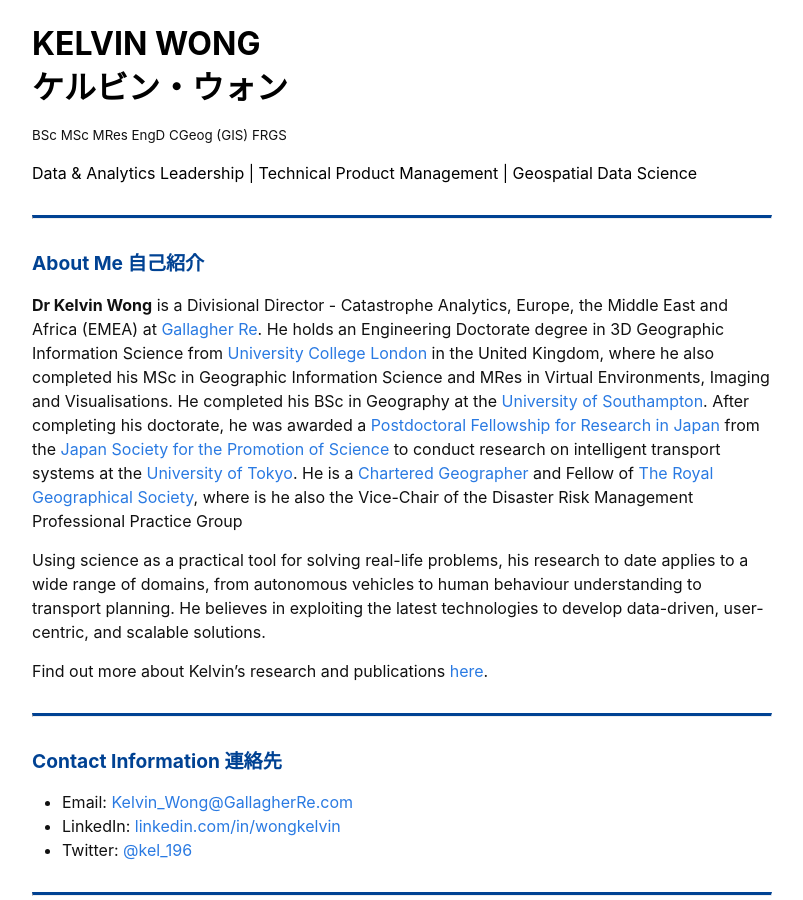
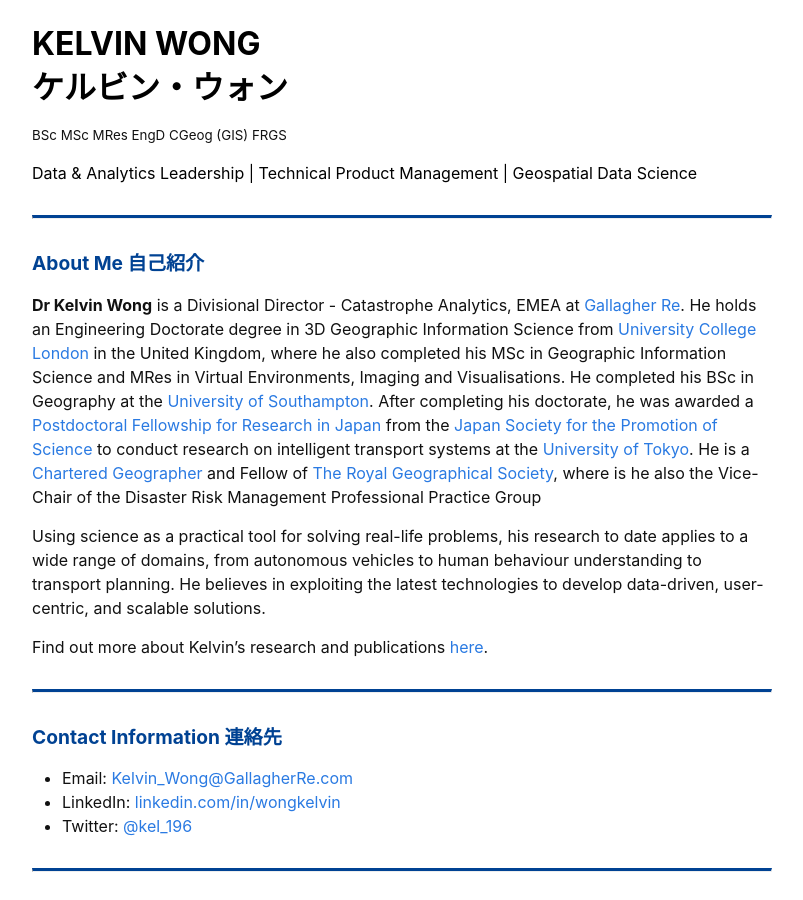
Before and after one commit to kel196/kel196.github.io, a Jekyll site: the page built from index.md, in a window 1280 px wide and 900 px high. Shown: the whole window, without its empty margins (238-1041 px from the left). Built offline with Jekyll 4.4.1, drawn with Linux system fonts in a browser that asks for light colours; our own code applies the rules of GitHub Pages for plain Markdown files.

Commit message:
Update index.md

```diff
--- a/index.md
+++ b/index.md
@@ -6,7 +6,7 @@
 
 ---
 ## About Me 自己紹介
-**Dr Kelvin Wong** is a Divisional Director - Catastrophe Analytics, Europe, the Middle East and Africa (EMEA) at [Gallagher Re](https://www.ajg.com/gallagherre/). He holds an Engineering Doctorate degree in 3D Geographic Information Science from [University College London](https://www.ucl.ac.uk/) in the United Kingdom, where he also completed his MSc in Geographic Information Science and MRes in Virtual Environments, Imaging and Visualisations. He completed his BSc in Geography at the [University of Southampton](https://www.southampton.ac.uk/). After completing his doctorate, he was awarded a [Postdoctoral Fellowship for Research in Japan](https://www.jsps.go.jp/english/e-fellow/) from the [Japan Society for the Promotion of Science](https://www.jsps.go.jp/english/) to conduct research on intelligent transport systems at the [University of Tokyo](https://www.u-tokyo.ac.jp/en/). He is a [Chartered Geographer](https://www.rgs.org/professionals/chartered-geographer/) and Fellow of [The Royal Geographical Society](https://www.rgs.org/), where is he also the Vice-Chair of the Disaster Risk Management Professional Practice Group
+**Dr Kelvin Wong** is a Divisional Director - Catastrophe Analytics, EMEA at [Gallagher Re](https://www.ajg.com/gallagherre/). He holds an Engineering Doctorate degree in 3D Geographic Information Science from [University College London](https://www.ucl.ac.uk/) in the United Kingdom, where he also completed his MSc in Geographic Information Science and MRes in Virtual Environments, Imaging and Visualisations. He completed his BSc in Geography at the [University of Southampton](https://www.southampton.ac.uk/). After completing his doctorate, he was awarded a [Postdoctoral Fellowship for Research in Japan](https://www.jsps.go.jp/english/e-fellow/) from the [Japan Society for the Promotion of Science](https://www.jsps.go.jp/english/) to conduct research on intelligent transport systems at the [University of Tokyo](https://www.u-tokyo.ac.jp/en/). He is a [Chartered Geographer](https://www.rgs.org/professionals/chartered-geographer/) and Fellow of [The Royal Geographical Society](https://www.rgs.org/), where is he also the Vice-Chair of the Disaster Risk Management Professional Practice Group
 
 Using science as a practical tool for solving real-life problems, his research to date applies to a wide range of domains, from autonomous vehicles to human behaviour understanding to transport planning. He believes in exploiting the latest technologies to develop data-driven, user-centric, and scalable solutions.
 
```
